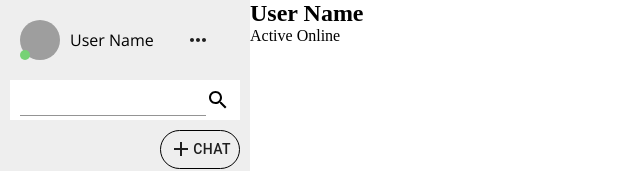
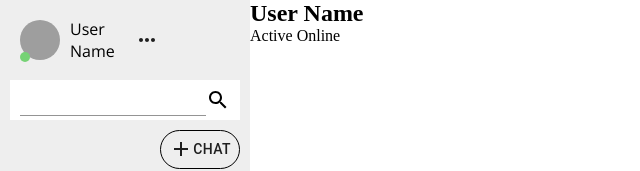
Before and after one commit to AvidHaus-skype/AvidHaus-skype, a React (Create React App) app: page / in a window 1280 px wide. Shown: the top 171 px of the page, without its empty margins (0-640 px from the left). Built offline with nearby package versions, Linux system fonts and the light colour scheme; grey boxes are pictures that could not be loaded.

Commit message:
react model

```diff
--- a/src/Components/ChatWindow/User/User.js
+++ b/src/Components/ChatWindow/User/User.js
@@ -1,5 +1,5 @@
 import React, { useState } from "react";
-import { Avatar, Button, Menu, MenuItem } from "@material-ui/core";
+import { Avatar, Button } from "@material-ui/core";
 import MoreHorizIcon from "@material-ui/icons/MoreHoriz";
 import Modal from "react-modal";
 import "./user.css";
@@ -15,15 +15,25 @@ function User() {
         <p className="userName">User Name</p>
         <div className="onlineStatus"></div>
       </div>
-      <Button
-        onClick={() => {
-          setMenu(!menu);
-        }}
-      >
-        <MoreHorizIcon />
-      </Button>
+
       <div className="signOut">
-        <Modal isOpen={isMenuOpen} />
+        <Button
+          onClick={() => {
+            setMenuOpen(!isMenuOpen);
+          }}
+        >
+          <MoreHorizIcon />
+        </Button>
+
+        <Modal
+          className="signOutModel"
+          isOpen={isMenuOpen}
+          onRequestClose={() => {
+            setMenuOpen(!isMenuOpen);
+          }}
+        >
+          Sign Out
+        </Modal>
       </div>
     </div>
   );
--- a/src/Components/ChatWindow/User/user.css
+++ b/src/Components/ChatWindow/User/user.css
@@ -11,7 +11,6 @@
   justify-content: space-between;
   padding: 20px;
   cursor: pointer;
-  position: relative;
 }
 .user__info {
   width: 70%;
@@ -32,10 +31,16 @@
   position: absolute;
   bottom: 0;
 }
-.signOut__menu {
+.signOut {
+  position: relative;
+  width: 100%;
+}
+.signOutModel {
+  width: 80px;
+  height: 40px;
+  border: 1px solid #000;
+  display: flex;
+  justify-content: center;
+  align-items: center;
   position: absolute;
-  bottom: 0;
-  right: -15%;
-  background: #fff;
-  border: 1px solid black;
 }
```
